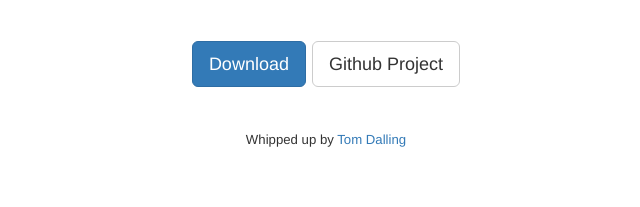
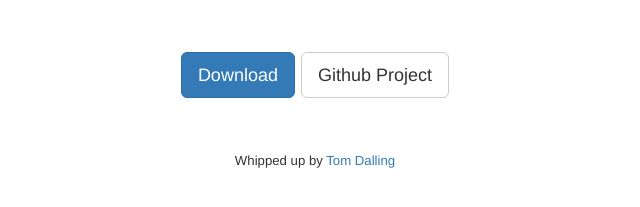
Before and after one commit to tomdalling/glitch-pigeon, a plain HTML site: page index.html in a window 1280 px wide. Shown: the part 675-882 px from the top of the page, without its empty margins (325-965 px from the left). Drawn offline with nearby package versions, Linux system fonts and the light colour scheme.

Commit message:
Minor style fixes

```diff
--- a/index.html
+++ b/index.html
@@ -19,7 +19,7 @@
       }
       body {
         font-size: inherit;
-        padding: 3rem;
+        padding: 3rem 0;
       }
       .row {
         text-align: center;
@@ -28,7 +28,7 @@
         display: block;
         margin: 0.5rem 0;
       }
-      .links {
+      .links .btn {
         margin: 2rem 0;
       }
       .attribution {
```
